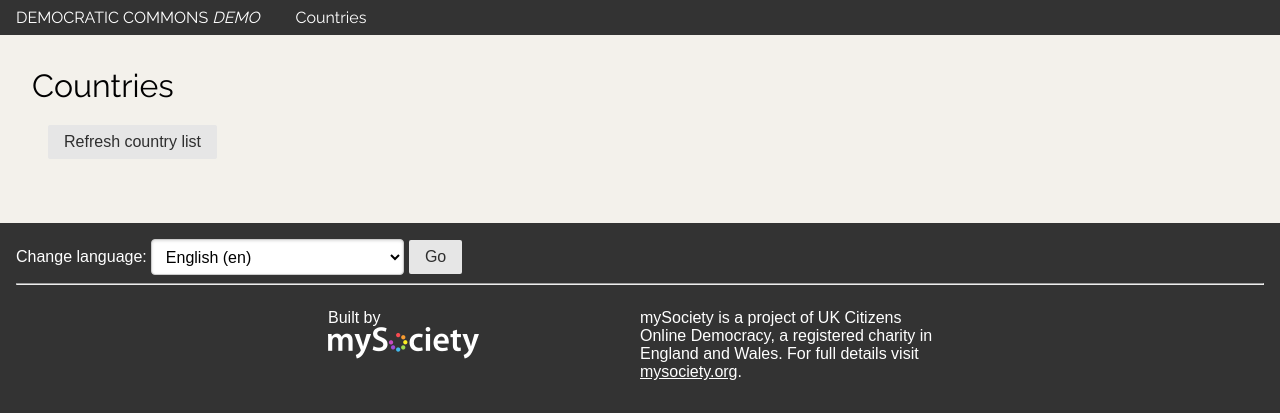
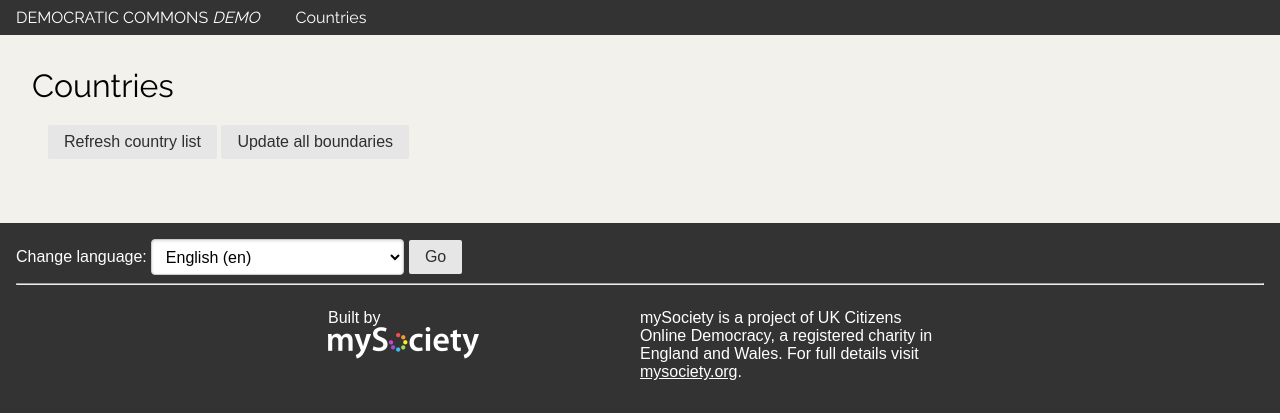
Before and after one commit to everypolitician/commons-api, a Django app: page /country in a window 1280 px wide. Shown: the top 420 px of the page. Run offline with Django 3.2, Linux system fonts and the light colour scheme; data that the repository does not hold is empty; parts of the project's set-up code (start-up, migrations or seed data) failed here and were passed over; some libraries are stand-ins or nearby versions.

Commit message:
Add buttons to queue the loading of boundaries

```diff
--- a/commons_api/wikidata/templates/wikidata/country_detail.html
+++ b/commons_api/wikidata/templates/wikidata/country_detail.html
@@ -6,6 +6,9 @@
     <div id="actions">
     <form method="post">{% csrf_token %}
       <input type="submit" name="refresh-legislature-list" value="Refresh legislature list">
+      {% if country.iso_3166_1_code %}
+        <input type="submit" name="update-boundaries" value="Update boundaries">
+      {% endif %}
     </form>
     </div>
 {% endblock %}
--- a/commons_api/wikidata/templates/wikidata/country_list.html
+++ b/commons_api/wikidata/templates/wikidata/country_list.html
@@ -6,6 +6,7 @@
     <div id="actions">
     <form method="post">{% csrf_token %}
       <input type="submit" name="refresh-country-list" value="Refresh country list" class="pure-button">
+      <input type="submit" name="update-all-boundaries" value="Update all boundaries" class="pure-button">
     </form>
     </div>
 {% endblock %}
--- a/commons_api/wikidata/views.py
+++ b/commons_api/wikidata/views.py
@@ -24,6 +24,10 @@ class CountryListView(ListView):
         if 'refresh-country-list' in request.POST:
             tasks.refresh_country_list.delay()
             messages.info(request, "Country list will be refreshed")
+        if 'update-all-boundaries' in request.POST:
+            from commons_api.proto_commons.tasks import update_all_boundaries
+            update_all_boundaries.delay()
+            messages.info(request, "All boundaries will be refreshed")
         return redirect(self.request.build_absolute_uri())
 
     def get_queryset(self):
@@ -40,6 +44,12 @@ class CountryDetailView(DetailView):
             tasks.refresh_legislature_list.delay(self.object.id)
             messages.info(request, "Legislature list for {} will "
                                    "be refreshed".format(self.object))
+        if 'update-boundaries' in request.POST:
+            from commons_api.proto_commons.tasks import update_boundaries_for_country
+            update_boundaries_for_country.delay(self.object.id)
+            messages.info(request, "Boundaries for {} will "
+                                   "be refreshed".format(self.object))
+
         return redirect(self.object.get_absolute_url())
 
 
```
